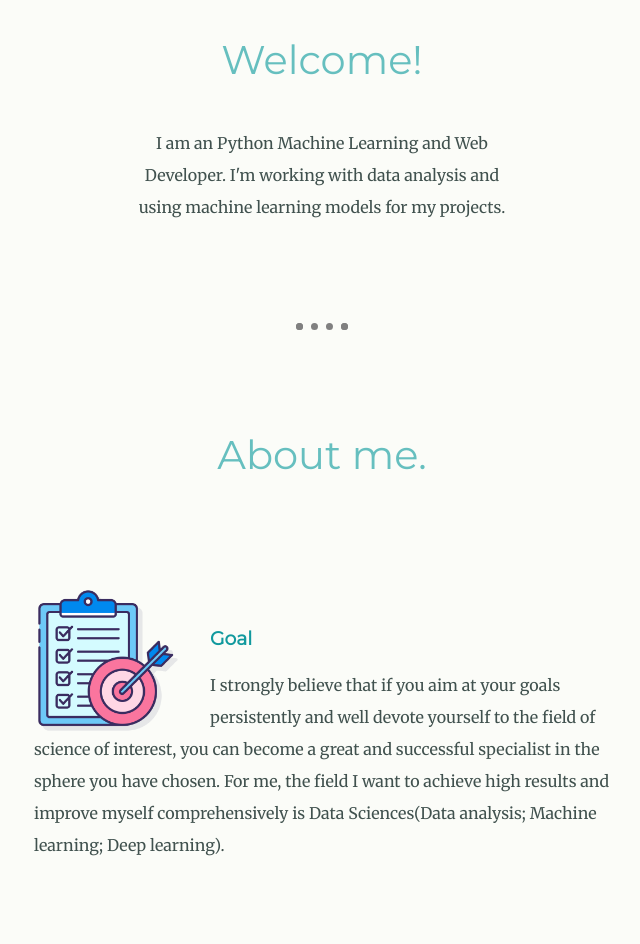
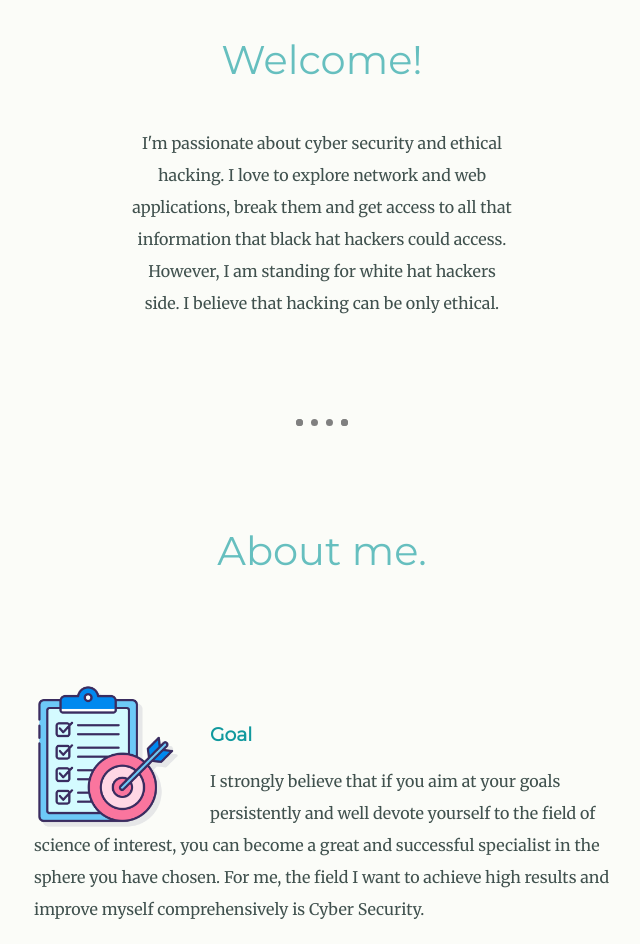
Before and after one commit to gulanovas/cv, a plain HTML site: page index.html in a window 1280 px wide. Shown: the part 1108-2052 px from the top of the page, without its empty margins (318-958 px from the left). Drawn offline with Linux system fonts and the light colour scheme.

Commit message:
Update index.html

```diff
--- a/index.html
+++ b/index.html
@@ -38,7 +38,7 @@
     <div>
       <img class="img" src="images/profile.jpg" alt="gabrielius-profile-img">
       <h2>Welcome!</h2>
-      <p class="intro">I am an Python Machine Learning and Web Developer. I'm working with data analysis and using machine learning models for my projects.</p>
+      <p class="intro">I'm passionate about cyber security and ethical hacking. I love to explore network and web applications, break them and get access to all that information that black hat hackers could access. However, I am standing for white hat hackers side. I believe that hacking can be only ethical.</p>
     </div>
     <hr>
     <div id='about'>
@@ -47,7 +47,7 @@
         <a href="https://www.flaticon.com/free-icons/goal" title="Goal icons created by Flat Icons - Flaticon"><img class="left-img" src="images/goal.png" alt="Goal"></a>
         <h3>Goal</h3>
         <p>I strongly believe that if you aim at your goals persistently and well devote yourself to the field of science of interest, you can become a great and successful specialist in the sphere you have chosen. For me, the
-          field I want to achieve high results and improve myself comprehensively is Data Sciences(Data analysis; Machine learning; Deep learning).</p>
+          field I want to achieve high results and improve myself comprehensively is Cyber Security.</p>
 
       </div>
       <div class="text-row">
```
